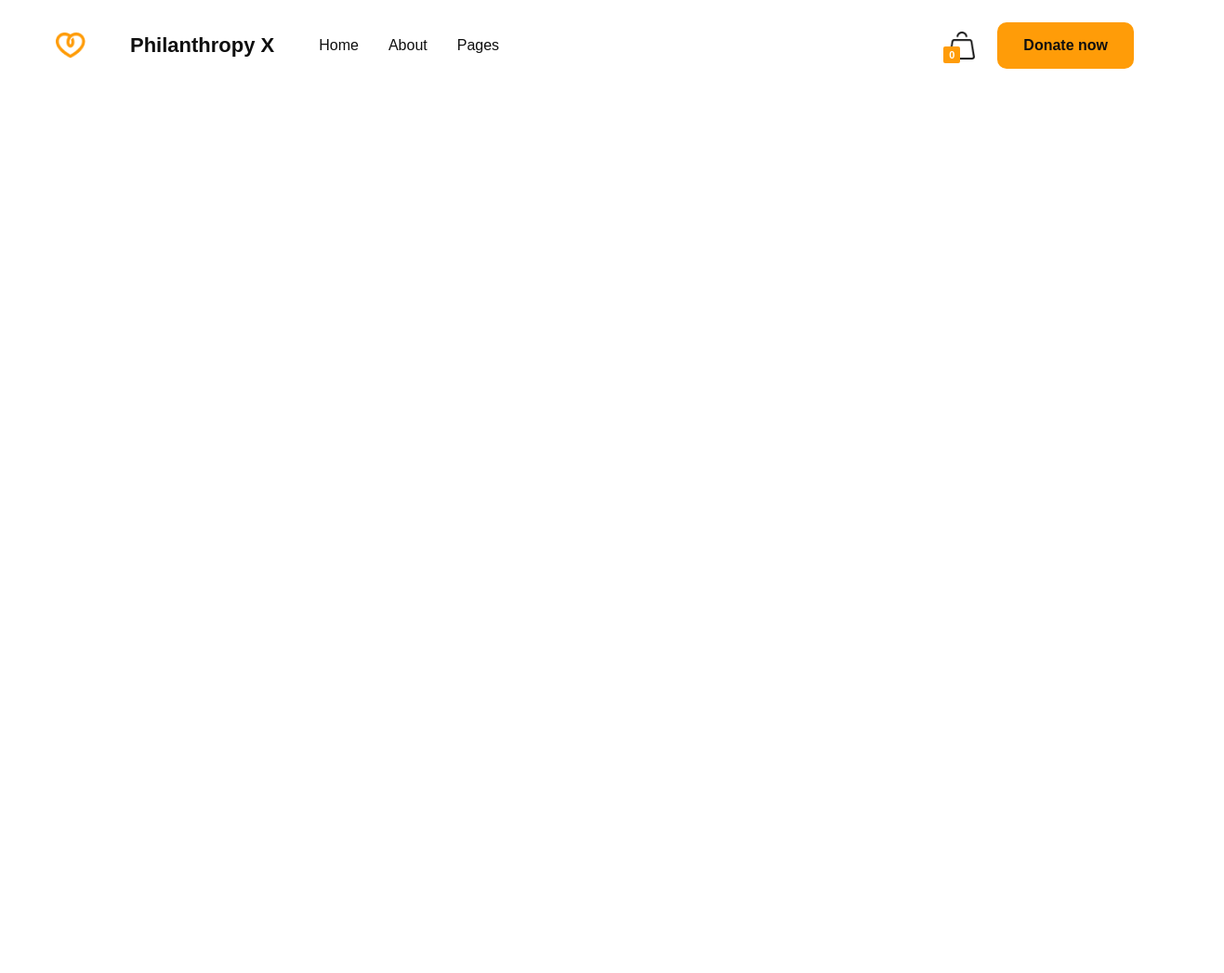
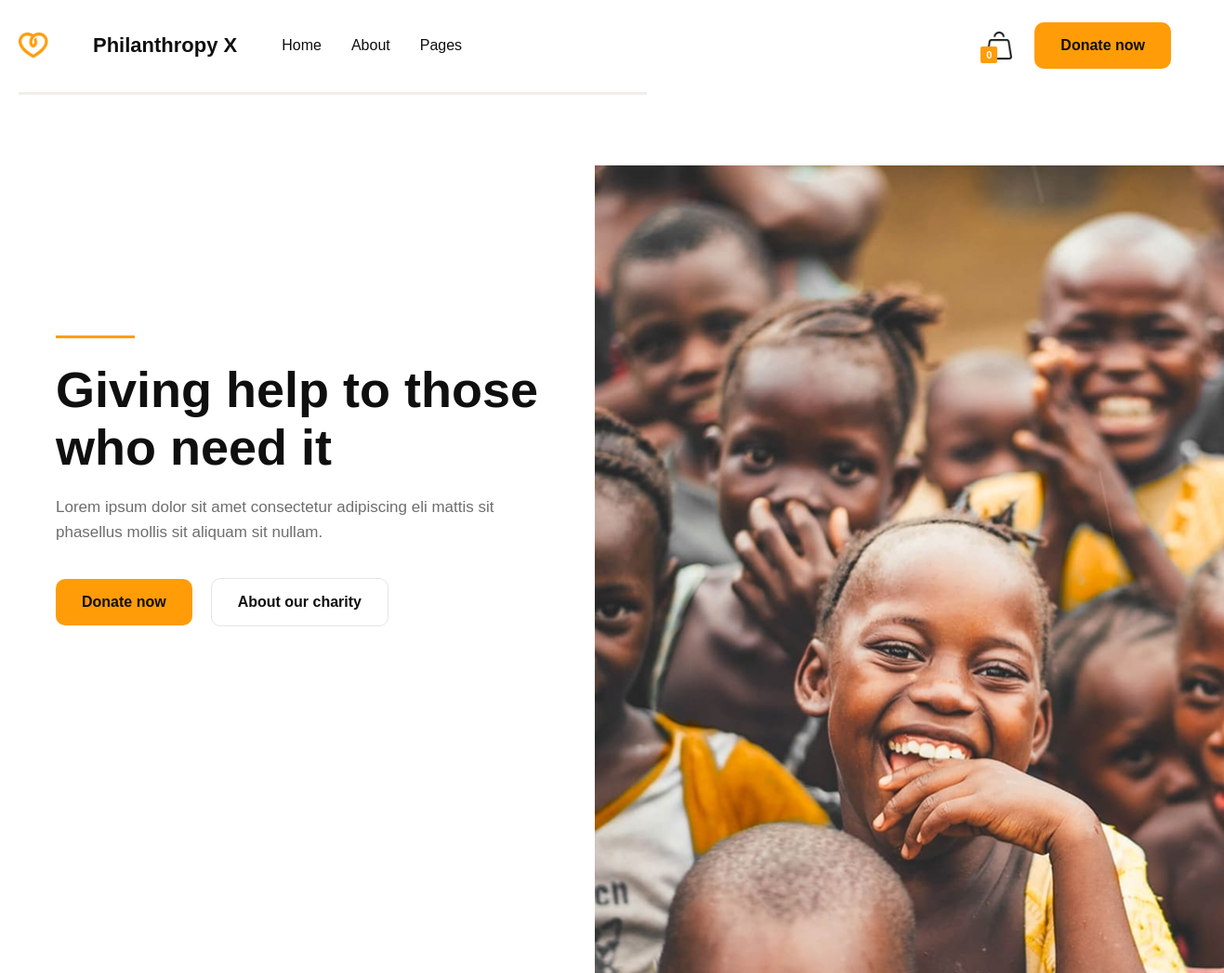
Before and after one commit to ismomir/Philanthropy-X, a plain HTML site: page index.html in a window 1280 px wide. Shown: the whole page at 93% size, 1317 px wide, since content can reach past the window. Before the commit the page ends 800 px from the top, so only its background shows below. Drawn offline with Linux system fonts and the light colour scheme.

Commit message:
div 2 dobavlena

```diff
--- a/index.html
+++ b/index.html
@@ -15,6 +15,7 @@
 
                     <img src="Vector.png" alt="Logo" class="logo-icon">
                     <span class="logo-text">Philanthropy X</span>
+                    <div class="header-line"></div>
 
 
                 <nav class="nav">
@@ -35,6 +36,31 @@
             </div>
         </div>
     </header>
+    <!-- +++++++++++++++++++++++++++++++++++++++++ -->
+    <section class="hero">
+        <div class="hero-inner">
+            <!-- Левая часть с текстом и кнопками -->
+            <div class="hero-left">
+                <div class="hero-content">
+                    <div class="hero-line"></div>
+                    <h1 class="hero-title">Giving help to those who need it</h1>
+                    <p class="hero-desc">
+                        Lorem ipsum dolor sit amet consectetur adipiscing eli mattis sit phasellus mollis sit aliquam sit nullam.
+                    </p>
+                    <div class="hero-buttons">
+                        <button class="btn-donate">Donate now</button>
+                        <button class="btn-secondary">About our charity</button>
+                    </div>
+                </div>
+            </div>
+
+            <!-- Правая часть с фотографией -->
+            <div class="hero-right">
+                <img src="IMAGE (1).png" alt="Children smiling" class="hero-img">
+            </div>
+        </div>
+    </section>
+
 
 </body>
 </html>
--- a/style.css
+++ b/style.css
@@ -8,13 +8,11 @@ body {
     font-family: Arial, Helvetica, sans-serif;
     color: #0f0f0f;
     background-color: #ffffff;
-}
-
-.container {
-    max-width: 1200px;
+    max-width: 1395px;
     margin: 0 auto;
     padding: 0 20px;
 }
+
 
 /* Шапка */
 .header {
@@ -51,6 +49,16 @@ body {
 .logo-text {
     font-size: 22px;
     font-weight: 700;
+}
+.header-line {
+   width: 676px;
+    height: 3px;
+    background-color: #F1EEEA;
+    position: absolute;
+    z-index: 100;
+     top: 99px;
+
+
 }
 
 .nav {
@@ -119,3 +127,93 @@ body {
 .btn-donate:hover {
     background-color: #e68a00;
 }
+/* ++++++++++++++++++++++++++++++++++++++++ */
+
+/* Первая секция (Hero) */
+.hero {
+    background-color: #ffffff;
+    position: relative;
+     max-width: 1200px;
+    margin: 0 auto;
+    padding: 0 20p
+
+}
+
+.hero-inner {
+    display: flex;
+    align-items: center;
+    justify-content: space-between;
+}
+
+/* Левая колонка выравнивается по левому краю контейнера 1200px */
+.hero-left {
+    width: 50%;
+    display: flex;
+    justify-content: flex-end;
+    padding-left: 20px;
+    padding-right: 40px;
+}
+
+.hero-content {
+    max-width: 560px;
+    width: 100%;
+    padding: 80px 0 110px;
+}
+
+.hero-line {
+    width: 85px;
+    height: 3px;
+    background-color: #ff9c08;
+    margin-bottom: 24px;
+}
+
+.hero-title {
+    font-size: 54px;
+    font-weight: 700;
+    line-height: 1.15;
+    color: #0f0f0f;
+    margin-bottom: 20px;
+}
+
+.hero-desc {
+    font-size: 17px;
+    line-height: 1.6;
+    color: #6e6e6e;
+    margin-bottom: 36px;
+}
+
+.hero-buttons {
+    display: flex;
+    align-items: center;
+    gap: 20px;
+}
+
+/* Вторая белая кнопка с рамкой */
+.btn-secondary {
+    background-color: #ffffff;
+    color: #0f0f0f;
+    border: 1px solid #e5e5e5;
+    border-radius: 10px;
+    padding: 16px 28px;
+    font-size: 16px;
+    font-weight: 700;
+    cursor: pointer;
+}
+
+.btn-secondary:hover {
+    border-color: #0f0f0f;
+}
+
+/* Правая колонка с фото вплотную к правому краю */
+.hero-right {
+    width: 50%;
+}
+
+.hero-img {
+    width: 677px;
+    height: 869px;
+    display: block;
+    position: relative;
+    top: 80px;    /* Сдвигаем фото вниз на 80px поверх следующей секции */
+    z-index: 2;
+}
```
Also changed, not shown: 1 other file.
